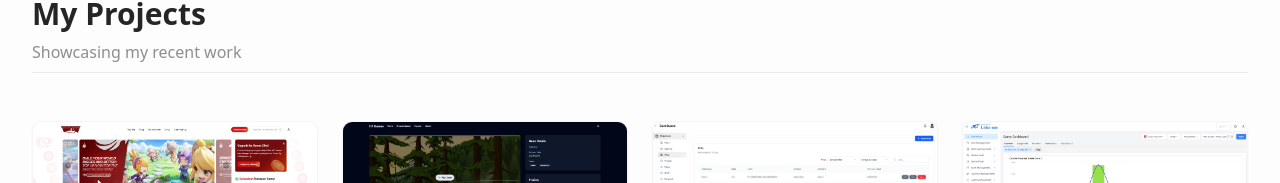
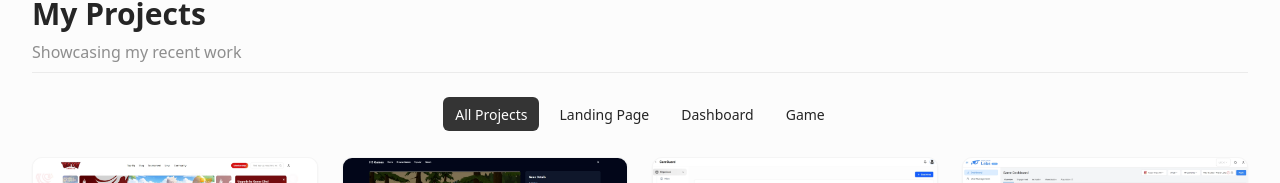
Before and after one commit to irfanmaulana007/portfolio, a Next.js app: page / in a window 1280 px wide. Shown: the part 1549-1732 px from the top of the page. Built offline with nearby package versions, Linux system fonts and the light colour scheme.

Commit message:
Adding project filter by category

```diff
--- a/components/sections/projects-section.tsx
+++ b/components/sections/projects-section.tsx
@@ -16,35 +16,108 @@ import { projects } from '@/lib/constants';
 import Image from 'next/image';
 import { PhotoSlider } from 'react-photo-view';
 import 'react-photo-view/dist/react-photo-view.css';
-import { useState } from 'react';
+import { useState, useRef, useEffect } from 'react';
+import { cn } from '@/lib/utils';
+
+export enum ProjectCategory {
+  All = 'all',
+  LandingPage = 'landing_page',
+  Dashboard = 'dashboard',
+  Game = 'game',
+}
 
 export function ProjectsSection() {
+  const [activeCategory, setActiveCategory] = useState<ProjectCategory>(
+    ProjectCategory.All
+  );
+  const [indicatorStyle, setIndicatorStyle] = useState({
+    left: 0,
+    width: 0,
+  });
+  const tabsRef = useRef<HTMLButtonElement[]>([]);
+
   const sortedProjectByNewest = projects.sort(
     (a, b) => new Date(b.date).getTime() - new Date(a.date).getTime()
   );
 
+  const filteredProjects =
+    activeCategory === ProjectCategory.All
+      ? sortedProjectByNewest
+      : sortedProjectByNewest.filter(
+          project => project.category === activeCategory
+        );
+
+  // Update the indicator position when active category changes or on component mount
+  useEffect(() => {
+    // Use a small timeout to ensure DOM is fully rendered
+    const timer = setTimeout(() => {
+      const categoryIndex =
+        Object.values(ProjectCategory).indexOf(activeCategory);
+      const activeTab = tabsRef.current[categoryIndex];
+
+      if (activeTab) {
+        const { offsetLeft, offsetWidth } = activeTab;
+        setIndicatorStyle({
+          left: offsetLeft,
+          width: offsetWidth,
+        });
+      }
+    }, 50);
+
+    return () => clearTimeout(timer);
+  }, [activeCategory]);
+
   return (
-    <section id="projects" className="py-20 bg-secondary/30">
+    <section id="projects" className="py-20 bg-secondary/40">
       <div className="container">
         <motion.div
           initial={{ opacity: 0 }}
           whileInView={{ opacity: 1 }}
-          transition={{ duration: 0.5 }}
-          viewport={{ once: true }}
-          className="space-y-12"
+          transition={{ duration: 1 }}
+          className="space-y-6"
         >
           <div className="space-y-2">
             <h2 className="text-3xl font-bold">My Projects</h2>
             <p className="text-muted-foreground">Showcasing my recent work</p>
             <Separator className="my-4" />
+
+            <div className="flex flex-wrap gap-2 pt-4 justify-center relative min-h-[42px]">
+              <div
+                className="absolute left-0 h-[34px] bg-primary rounded-sm transition-all duration-300 ease-out z-0"
+                style={{
+                  transform: `translateX(${indicatorStyle.left}px)`,
+                  width: `${indicatorStyle.width}px`,
+                  opacity: indicatorStyle.width ? 1 : 0,
+                }}
+              />
+              {Object.values(ProjectCategory).map((category, index) => (
+                <Button
+                  key={category}
+                  ref={el => {
+                    if (el) tabsRef.current[index] = el;
+                  }}
+                  variant="ghost"
+                  size="sm"
+                  onClick={() => setActiveCategory(category)}
+                  className={cn(
+                    'capitalize relative z-10 transition-colors duration-300 hover:bg-transparent hover:text-initial',
+                    activeCategory === category && 'text-white'
+                  )}
+                >
+                  {category === ProjectCategory.All
+                    ? 'All Projects'
+                    : category.replaceAll('_', ' ')}
+                </Button>
+              ))}
+            </div>
           </div>
 
           <div className="grid grid-cols-1 md:grid-cols-2 lg:grid-cols-3 xl:grid-cols-4 gap-6">
-            {sortedProjectByNewest.map((project, index) => (
+            {filteredProjects.map((project, index) => (
               <motion.div
                 key={project.id}
-                initial={{ opacity: 0, y: 20 }}
-                whileInView={{ opacity: 1, y: 0 }}
+                initial={{ opacity: 0 }}
+                whileInView={{ opacity: 1 }}
                 transition={{ duration: 0.5, delay: index * 0.1 }}
                 viewport={{ once: true }}
               >
--- a/lib/constants.ts
+++ b/lib/constants.ts
@@ -29,7 +29,12 @@ export const socialLinks = {
   },
 };
 
-// Project Information
+export enum ProjectCategory {
+  LandingPage = 'landing_page',
+  Dashboard = 'dashboard',
+  Game = 'game',
+}
+
 export const projects = [
   {
     id: 1,
@@ -42,6 +47,7 @@ export const projects = [
     codeUrl: 'https://github.com/irfanmaulana007/h5-games-platform',
     date: '2025-07-03',
     previewImageUrl: [],
+    category: ProjectCategory.Game,
   },
   {
     id: 2,
@@ -54,6 +60,7 @@ export const projects = [
     codeUrl: 'https://github.com/irfanmaulana007/mahad-albilad-v5',
     date: '2024-01-01',
     previewImageUrl: [],
+    category: ProjectCategory.LandingPage,
   },
   {
     id: 3,
@@ -61,11 +68,19 @@ export const projects = [
     description:
       'An advanced security management dashboard that enables real-time monitoring, incident reporting, and staff scheduling for security personnel. The system includes interactive maps, alert notifications, and comprehensive reporting tools to enhance security operations.',
     image: '/images/project/careguard-dashboard.webp',
-    tags: ['Next.js', 'TypeScript', 'Tailwind CSS', 'Shadcn UI', 'TanStack Query', 'Leaflet'],
+    tags: [
+      'Next.js',
+      'TypeScript',
+      'Tailwind CSS',
+      'Shadcn UI',
+      'TanStack Query',
+      'Leaflet',
+    ],
     demoUrl: '',
     codeUrl: '',
     date: '2025-03-01',
     previewImageUrl: ['/images/project/careguard-dashboard.webp'],
+    category: ProjectCategory.Dashboard,
   },
   {
     id: 4,
@@ -78,6 +93,7 @@ export const projects = [
     codeUrl: '',
     date: '2024-06-01',
     previewImageUrl: [],
+    category: ProjectCategory.Game,
   },
   {
     id: 5,
@@ -85,11 +101,18 @@ export const projects = [
     description:
       'A web-based platform for Noctua, featuring engaging gameplay mechanics, character customization, and social sharing capabilities. The game incorporates brand elements while providing an entertaining experience that drives user engagement and brand awareness.',
     image: '/images/project/noctua-platform.webp',
-    tags: ['Next.js', 'TypeScript', 'Tailwind CSS', 'Shadcn UI', 'TanStack Query'],
+    tags: [
+      'Next.js',
+      'TypeScript',
+      'Tailwind CSS',
+      'Shadcn UI',
+      'TanStack Query',
+    ],
     demoUrl: 'https://noctua.gg/',
     codeUrl: '',
     date: '2024-03-01',
     previewImageUrl: [],
+    category: ProjectCategory.Game,
   },
   {
     id: 6,
@@ -97,11 +120,19 @@ export const projects = [
     description:
       'A web-based dashboard for Noctua SDK, featuring engaging gameplay mechanics, character customization, and social sharing capabilities. The game incorporates brand elements while providing an entertaining experience that drives user engagement and brand awareness.',
     image: '/images/project/noctua-sdk-dashboard.webp',
-    tags: ['Next.js', 'TypeScript', 'Tailwind CSS', 'Shadcn UI', 'Rechart', 'TanStack Query'],
+    tags: [
+      'Next.js',
+      'TypeScript',
+      'Tailwind CSS',
+      'Shadcn UI',
+      'Rechart',
+      'TanStack Query',
+    ],
     demoUrl: '',
     codeUrl: '',
     date: '2025-01-01',
     previewImageUrl: ['/images/project/noctua-sdk-dashboard.webp'],
+    category: ProjectCategory.Dashboard,
   },
   {
     id: 7,
@@ -114,6 +145,7 @@ export const projects = [
     codeUrl: 'https://github.com/irfanmaulana007/sentra-games',
     date: '2025-07-06',
     previewImageUrl: [],
+    category: ProjectCategory.Game,
   },
 ];
 
```
